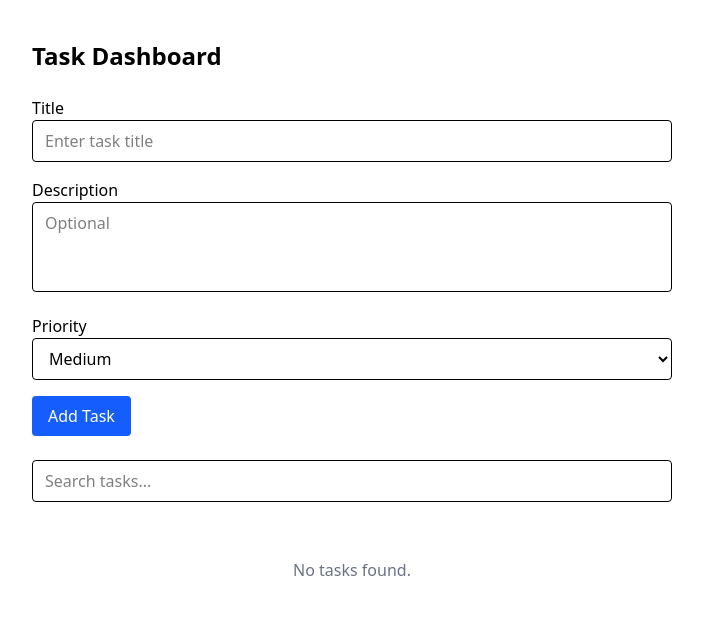
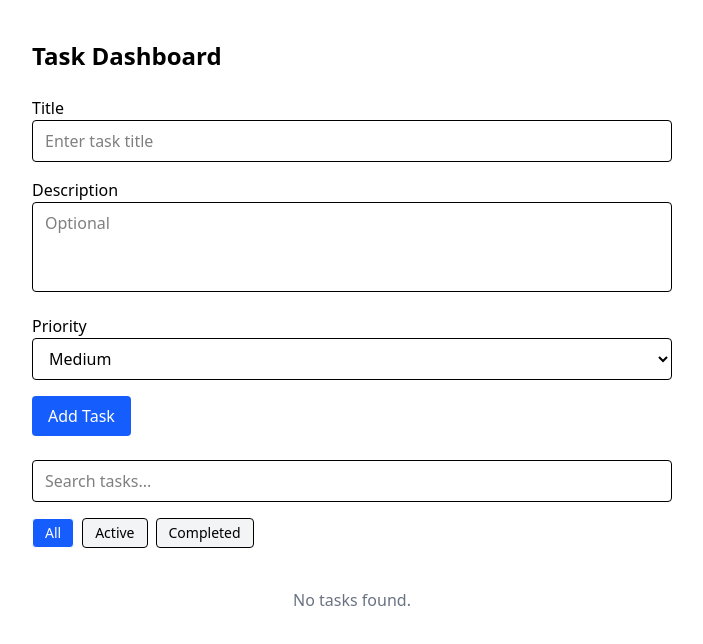
Before and after one commit to johnwary/task-manager-dashboard, a React (Vite) app: page / in a window 1280 px wide. Shown: the top 644 px of the page, without its empty margins (288-991 px from the left). Built offline with nearby package versions, Linux system fonts and the light colour scheme.

Commit message:
feat: add FilterTabs to filter tasks by status

```diff
--- a/src/App.tsx
+++ b/src/App.tsx
@@ -1,6 +1,7 @@
 import { TaskList } from './components/TaskList';
 import { TaskForm } from './components/TaskForm';
 import { SearchBar } from './components/SearchBar';
+import { FilterTabs } from './components/FilterTabs';
 
 function App() {
   return (
@@ -9,6 +10,7 @@ function App() {
         <h1 className="text-2xl font-bold mb-6">Task Dashboard</h1>
         <TaskForm />
         <SearchBar />
+        <FilterTabs />
         <TaskList />
       </main>
     </>
--- /dev/null
+++ b/src/components/FilterTabs.tsx
@@ -0,0 +1,29 @@
+import { useTaskContext } from '../hooks/useTaskContext';
+
+const filters = ['all', 'active', 'completed'] as const;
+
+export const FilterTabs = () => {
+  const { state, dispatch } = useTaskContext();
+
+  const handleClick = (filter: (typeof filters)[number]) => {
+    dispatch({ type: 'SET_FILTER', payload: filter });
+  };
+
+  return (
+    <div className="flex gap-2 mb-4">
+      {filters.map((filter) => (
+        <button
+          key={filter}
+          onClick={() => handleClick(filter)}
+          className={`px-3 py-1 rounded border text-sm capitalize ${
+            state.filter === filter
+              ? 'bg-blue-600 text-white'
+              : 'bg-gray-100 hover:bg-gray-200'
+          }`}
+        >
+          {filter}
+        </button>
+      ))}
+    </div>
+  );
+};
```
